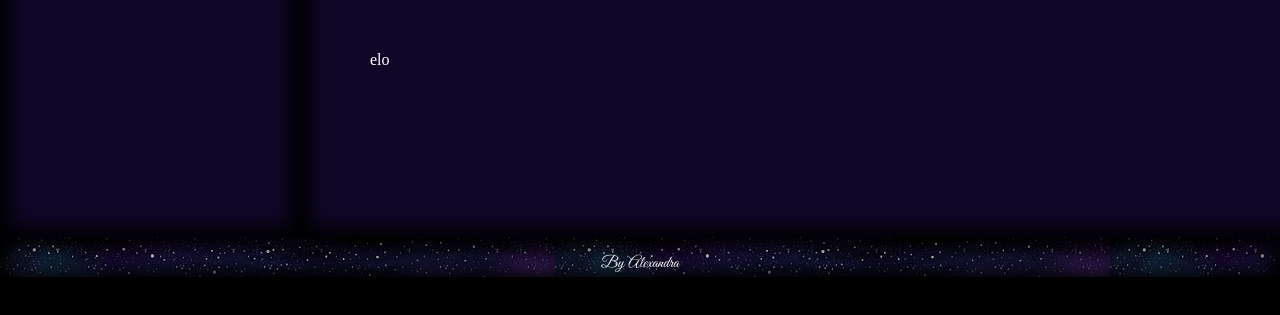
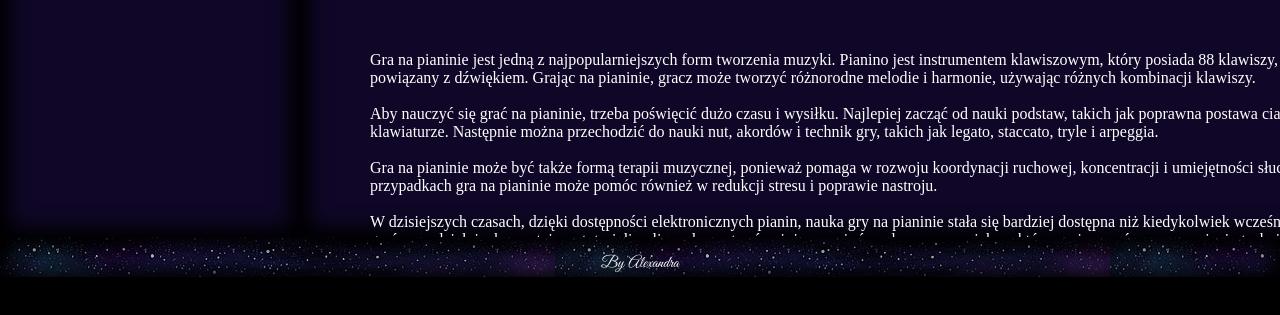
Before and after one commit to Olusienieczka/Olusienieczka.github.io, a plain HTML site: page granie-na-pianinie.html in a window 1280 px wide. Shown: the part 443-758 px from the top of the page. Drawn offline with Linux system fonts and the light colour scheme.

Commit message:
Update granie-na-pianinie.html

```diff
--- a/granie-na-pianinie.html
+++ b/granie-na-pianinie.html
@@ -17,7 +17,13 @@
         </aside>
         <main>
             <img style="margin: 50px 50px 0px 50px" src="https://spi11.tarnow.pl/wp-content/uploads/2017/02/gra-na-pianinie-1024x454.jpg" weight="700">
-            <p id="cpc">elo</p>
+            <p id="cpc">Gra na pianinie jest jedną z najpopularniejszych form tworzenia muzyki. Pianino jest instrumentem klawiszowym, który posiada 88 klawiszy, a każdy z nich jest powiązany z dźwiękiem. Grając na pianinie, gracz może tworzyć różnorodne melodie i harmonie, używając różnych kombinacji klawiszy.<br><br>
+
+                Aby nauczyć się grać na pianinie, trzeba poświęcić dużo czasu i wysiłku. Najlepiej zacząć od nauki podstaw, takich jak poprawna postawa ciała i pozycja rąk na klawiaturze. Następnie można przechodzić do nauki nut, akordów i technik gry, takich jak legato, staccato, tryle i arpeggia.<br><br>
+
+                Gra na pianinie może być także formą terapii muzycznej, ponieważ pomaga w rozwoju koordynacji ruchowej, koncentracji i umiejętności słuchowych. W wielu przypadkach gra na pianinie może pomóc również w redukcji stresu i poprawie nastroju.<br><br>
+
+                W dzisiejszych czasach, dzięki dostępności elektronicznych pianin, nauka gry na pianinie stała się bardziej dostępna niż kiedykolwiek wcześniej. Wiele osób uczy się grać samodzielnie, korzystając z tutoriali online, ale warto również rozważyć naukę z nauczycielem, który może pomóc w poprawieniu techniki i dostosowaniu nauki do indywidualnych potrzeb.</p>
         </main>
         <footer><p>By Alexandra</p></footer>
     </body>
```
